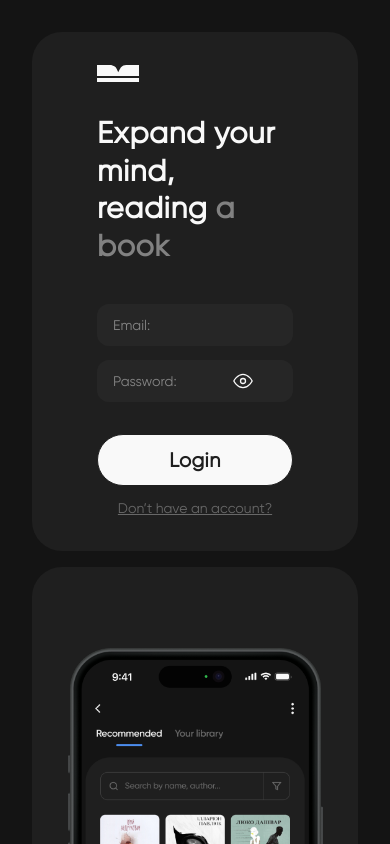
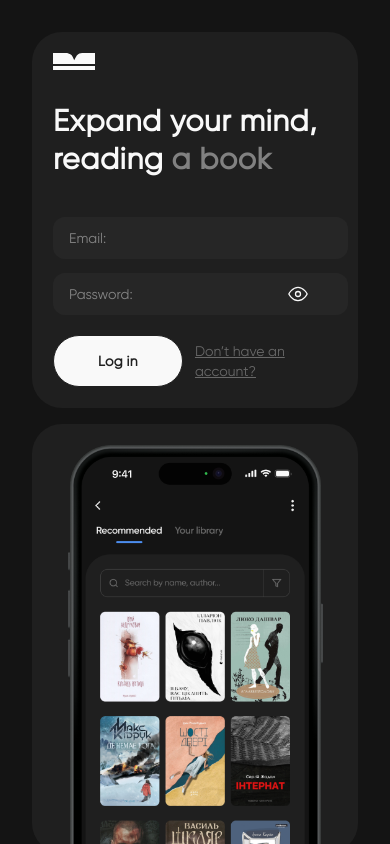
Before and after one commit to Hezaarfenn/Read-Journey, a React (Vite) app: page /login in a window 390 px wide. Shown: the top 844 px of the page. Built offline with nearby package versions, Linux system fonts and the light colour scheme; no server answers.

Commit message:
responsive

```diff
--- a/src/pages/LoginPage/LoginPage.jsx
+++ b/src/pages/LoginPage/LoginPage.jsx
@@ -53,7 +53,7 @@ const LoginPage = () => {
 
   return (
     <section className="flex flex-col lg:flex-row gap-4">
-      <div className="w-full lg:w-1/2 py-8 px-16 border rounded-[30px] border-transparent bg-[#1F1F1F] flex flex-col">
+      <div className="w-full lg:w-1/2 p-5 md:py-8 md:px-16 border rounded-[30px] border-transparent bg-[#1F1F1F] flex flex-col">
         <div className="flex items-center gap-1">
           <svg width="42" height="17" className="">
             <use href="/sprite.svg#icon-Frame-8" />
@@ -61,7 +61,7 @@ const LoginPage = () => {
           <p className="hidden md:flex text-lg font-bold">READ JOURNEY</p>
         </div>
 
-        <p className="w-full mt-8 sm:mt-[107px] text-3xl sm:text-5xl lg:text-[64px]/[60px] leading-tight sm:leading-[60px] tracking-[0.02em] font-bold ">
+        <p className="w-[295px] md:w-[444px] lg:w-full mt-8 sm:mt-[107px] text-3xl sm:text-5xl lg:text-[64px]/[60px] leading-tight sm:leading-[60px] tracking-[0.02em] font-bold ">
           Expand your mind, reading{" "}
           <span className="text-[#E3E3E3]/50">a book</span>
         </p>
@@ -72,7 +72,7 @@ const LoginPage = () => {
           onSubmit={handleLoginSubmit}
         >
           {({ errors, touched }) => (
-            <Form>
+            <Form className="flex flex-col w-[295px] md:w-[472px] lg:w-full">
               {/* Email */}
               <div className="relative mt-10">
                 <label
@@ -157,13 +157,13 @@ const LoginPage = () => {
               )}
 
               {/* Button and Link */}
-              <div className="flex flex-col sm:flex-row items-center mt-8 sm:mt-40 gap-3 sm:gap-5">
+              <div className="flex lg:flex-col items-center mt-5 md:mt-[146px] gap-3 sm:gap-5">
                 <button
                   type="submit"
                   disabled={isLoading}
-                  className="w-full sm:w-[225px] h-[52px] border hover:border-[#F9F9F9]/20 hover:bg-transparent hover:text-[#F9F9F9] rounded-[30px] bg-[#F9F9F9] text-[#1F1F1F] text-xl/tight font-bold tracking-[0.02em] cursor-pointer"
+                  className="w-[131px] lg:w-full sm:w-[225px] h-[52px] border hover:border-[#F9F9F9]/20 hover:bg-transparent hover:text-[#F9F9F9] rounded-[30px] bg-[#F9F9F9] text-[#1F1F1F] text-[14px] md:text-xl/tight font-bold tracking-[0.02em] cursor-pointer"
                 >
-                  Login
+                  Log in
                 </button>
                 <a
                   href="/register"
@@ -181,7 +181,7 @@ const LoginPage = () => {
         <img
           src="/img/iPhone 15 Black.png"
           alt="iPhone15"
-          className="mt-20 w-[255px] lg:w-[400px] max-w-none"
+          className="mt-5 lg:mt-20 w-[255px] lg:w-[400px] max-w-none"
         />
       </div>
     </section>
--- a/src/pages/RegisterPage/RegisterPage.jsx
+++ b/src/pages/RegisterPage/RegisterPage.jsx
@@ -55,14 +55,14 @@ const RegisterPage = () => {
 
   return (
     <section className="flex flex-col lg:flex-row gap-4">
-      <div className="w-full lg:w-1/2 py-8 px-16 border rounded-[30px] border-transparent bg-[#1F1F1F] flex flex-col">
+      <div className="w-full lg:w-1/2 p-5 md:py-8 md:px-16 border rounded-[30px] border-transparent bg-[#1F1F1F] flex flex-col">
         <div className="flex items-center gap-1">
           <svg width="42" height="17">
             <use href="/sprite.svg#icon-Frame-8" />
           </svg>
-          <p className="text-lg font-bold">READ JOURNEY</p>
+          <p className="hidden md:flex text-lg font-bold">READ JOURNEY</p>
         </div>
-        <p className="w-full mt-8 sm:mt-[107px] text-3xl sm:text-5xl lg:text-[64px]/[60px] leading-tight sm:leading-[60px] tracking-[0.02em] font-bold ">
+        <p className="w-[295px] md:w-[444px] lg:w-full mt-10 md:mt-[107px] text-[32px] md:text-[64px]/[60px] leading-tight tracking-[0.02em] font-bold ">
           Expand your mind, reading{" "}
           <span className="text-[#E3E3E3]/50">a book</span>
         </p>
@@ -73,7 +73,7 @@ const RegisterPage = () => {
           onSubmit={handleRegisterSubmit}
         >
           {({ errors, touched }) => (
-            <Form>
+            <Form className="flex flex-col w-[295px] md:w-[472px] lg:w-full">
               {/* Name */}
               <div className="relative mt-10">
                 <label
@@ -179,17 +179,17 @@ const RegisterPage = () => {
               )}
 
               {/* Button and Link */}
-              <div className="flex flex-col sm:flex-row items-center mt-8 sm:mt-40 gap-3 sm:gap-5">
+              <div className="flex lg:flex-col sm:flex-row items-center mt-5 md:mt-[146px] lg:mt-[82px] gap-3 sm:gap-5">
                 <button
                   type="submit"
                   disabled={isLoading}
-                  className="w-full sm:w-[225px] h-[52px] border hover:border-[#F9F9F9]/20 hover:bg-transparent hover:text-[#F9F9F9] rounded-[30px] bg-[#F9F9F9] text-[#1F1F1F] text-xl/tight font-bold tracking-[0.02em] cursor-pointer"
+                  className="w-[140px] lg:w-full sm:w-[225px] h-[52px] border hover:border-[#F9F9F9]/20 hover:bg-transparent hover:text-[#F9F9F9] rounded-[30px] bg-[#F9F9F9] text-[#1F1F1F] text-[14px] md:text-xl/tight font-bold tracking-[0.02em] cursor-pointer"
                 >
                   Registration
                 </button>
                 <a
                   href="/login"
-                  className="text-[#686868] hover:text-[#F9F9F9] underline font-medium text-sm cursor-pointer"
+                  className="text-[#686868] hover:text-[#F9F9F9] underline font-medium text-xs lg:text-sm cursor-pointer"
                 >
                   Already have an account?
                 </a>
@@ -203,7 +203,7 @@ const RegisterPage = () => {
         <img
           src="/img/iPhone 15 Black.png"
           alt="iPhone15"
-          className="mt-20 w-[400px] max-w-none"
+          className="mt-5 lg:mt-20 w-[255px] lg:w-[400px] max-w-none"
         />
       </div>
     </section>
```
